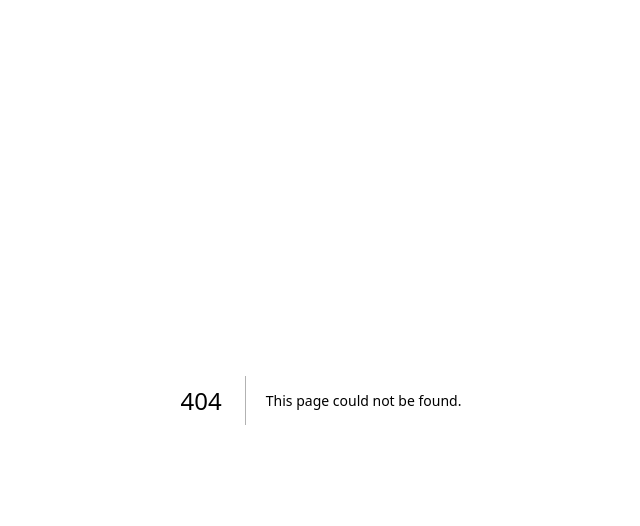
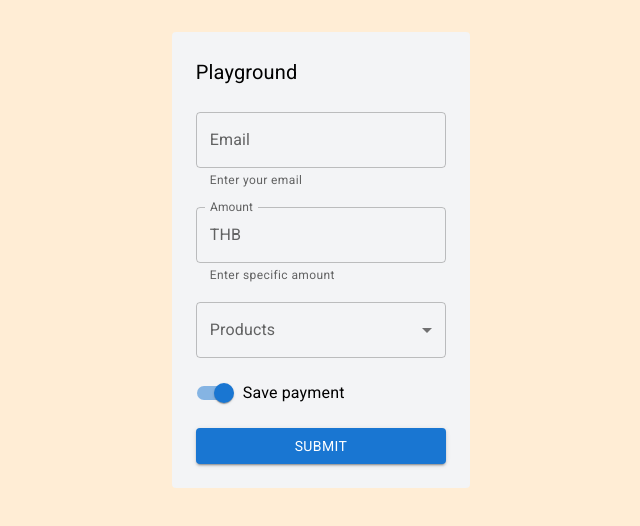
Before and after one commit to rukchatpoomw/first-nextjs, a Next.js app: page /payment in a window 1280 px wide. Before the commit this address had no page. Shown: the top 526 px of the page, without its empty margins (319-959 px from the left). Built offline with nearby package versions, Linux system fonts and the light colour scheme.

Commit message:
Form, Textfield and Select

```diff
--- a/package.json
+++ b/package.json
@@ -16,7 +16,8 @@
     "next": "^14.1.4",
     "react": "^18",
     "react-dom": "^18",
-    "react-loading-skeleton": "^3.4.0"
+    "react-loading-skeleton": "^3.4.0",
+    "zod": "^3.22.4"
   },
   "devDependencies": {
     "@types/node": "^20",
--- a/src/app/globals.css
+++ b/src/app/globals.css
@@ -1,30 +1,6 @@
 @tailwind base;
 @tailwind components;
 @tailwind utilities;
-
-:root {
-  --foreground-rgb: 0, 0, 0;
-  --background-start-rgb: 214, 219, 220;
-  --background-end-rgb: 255, 255, 255;
-}
-
-@media (prefers-color-scheme: dark) {
-  :root {
-    --foreground-rgb: 255, 255, 255;
-    --background-start-rgb: 0, 0, 0;
-    --background-end-rgb: 0, 0, 0;
-  }
-}
-
-body {
-  color: rgb(var(--foreground-rgb));
-  background: linear-gradient(
-      to bottom,
-      transparent,
-      rgb(var(--background-end-rgb))
-    )
-    rgb(var(--background-start-rgb));
-}
 
 @layer utilities {
   .text-balance {
--- a/src/app/layout.tsx
+++ b/src/app/layout.tsx
@@ -15,7 +15,7 @@ export default function RootLayout({
   children: React.ReactNode;
 }>) {
   return (
-    <html lang="en">
+    <html lang="en" className=" bg-orange-100">
       <body className={roboto.className}>{children}</body>
     </html>
   );
--- a/src/app/page.tsx
+++ b/src/app/page.tsx
@@ -1,15 +1,8 @@
 import { Metadata } from "next";
 import Link from "next/link";
-import { redirect, usePathname } from "next/navigation";
 import { env } from "process";
-import {
-  Button,
-  Autocomplete,
-  TextField,
-  ListItemButton,
-  ListItemText,
-} from "@mui/material";
-import ButtonUsage from "@/components/Button";
+import { Box, Button, Container, TextField, Typography } from "@mui/material";
+import { FormEvent } from "react";
 
 export const metadata: Metadata = {
   title: "Next.js",
@@ -40,41 +33,72 @@ type TAddress = {
   geo: any;
 };
 
-export default async function Page() {
-  const data: TUsers[] = await fetch(`${env.NEXT_PUBLIC_API}/users`).then(
-    (res) => res.json()
-  );
+const BoxStyle = {
+  display: "flex",
+  flexDirection: "column",
+  alignItems: "center",
+  justifyItems: "center",
+  gap: 2,
+  my: 4,
+};
+
+export default async function Home() {
+  const data: TUsers[] = await fetch(
+    `${env.NEXT_PUBLIC_EXTERNAL_API}/users`
+  ).then((res) => res.json());
 
   return (
-    <main className="flex flex-col justify-items-center items-center gap-4 p-4">
-      <h1 className=" font-bold text-2xl">Generate Staic Params</h1>
-      <div className="grid gap-4">
+    <Container maxWidth="lg">
+      <Box sx={BoxStyle}>
+        <Typography className=" font-bold text-2xl">
+          Route by Open-API
+        </Typography>
+        <Box sx={BoxStyle}>
           {data.map((user, index) => {
             return (
-            <Link
-              className=" hover:text-red-400"
-              href={`/user/${user.id}`}
-              key={index}
+              <Link href={`/user/${user.id}`} key={index} className=" w-full">
+                <Button
+                  sx={{ ":hover": { background: "red" }, width: "100%" }}
+                  variant="contained"
                 >
-              <Button className="w-full" variant="contained">
                   {user.name}
                 </Button>
               </Link>
             );
           })}
-        <div className="grid gap-4 rounded p-4 bg-slate-200 ">
-          <Link href="/dashboard">
-            <Button className=" bg-orange-400 w-full" variant="contained">
+        </Box>
+      </Box>
+      <Box
+        sx={{
+          ...BoxStyle,
+          backgroundColor: "Background",
+          p: 2,
+          borderRadius: 1,
+        }}
+        component={"form"}
+        noValidate
+      >
+        {/* <Link href="/dashboard" className=" w-full">
+          <Button
+            className="w-full bg-orange-400 hover:bg-orange-700"
+            variant="contained"
+          >
             Dashboard
           </Button>
         </Link>
-          <Link href="/dashboard">
+        <Link href="/blog/1">
           <Button className=" bg-gray-300 w-full" variant="contained">
             Blog
           </Button>
+        </Link> */}
+        {/* <TextField variant="outlined" /> */}
+
+        <Link href="/post/">
+          <Button className=" bg-yellow-700 w-full" variant="contained">
+            Post
+          </Button>
         </Link>
-        </div>
-      </div>
-    </main>
+      </Box>
+    </Container>
   );
 }
--- /dev/null
+++ b/src/app/payment/actions.tsx
@@ -0,0 +1,14 @@
+"use server";
+
+import { redirect } from "next/navigation";
+
+export async function onSubmit(data: any) {
+  // console.log(prev);
+
+  console.log(data);
+  // console.log(formData);
+
+  // ...
+
+  // redirect("/");
+}
--- /dev/null
+++ b/src/app/payment/page.tsx
@@ -0,0 +1,13 @@
+import React from "react";
+import { SubmitButton } from "../../components/SubmitButton";
+import { Form } from "../../components/Form";
+import { Box } from "@mui/material";
+
+// Server Component
+export default async function Home() {
+  return (
+    <Box className="flex items-center justify-center m-8">
+      <Form />
+    </Box>
+  );
+}
--- /dev/null
+++ b/src/app/post/[id]/page.tsx
@@ -0,0 +1,54 @@
+import {
+  Box,
+  Grid,
+  List,
+  ListItem,
+  ListItemText,
+  Paper,
+  Table,
+  TableBody,
+  TableCell,
+  TableContainer,
+  TableHead,
+  TableRow,
+  Typography,
+  styled,
+} from "@mui/material";
+import { env } from "process";
+import { cloneElement, useState } from "react";
+
+type TPost = {
+  [x: string]: any;
+  id: number;
+  title: string;
+  content?: any;
+  published: boolean;
+  authorId: number;
+};
+
+function generate(element: React.ReactElement) {
+  return [0, 1, 2].map((value) =>
+    cloneElement(element, {
+      key: value,
+    })
+  );
+}
+
+// Return a list of `params` to populate the [slug] dynamic segment
+async function generateStaticParams(id: number): Promise<TPost> {
+  console.log(`${env.NEXT_PUBLIC_API}/post/${id}`);
+
+  return await fetch(`${env.NEXT_PUBLIC_API}/post/${id}`).then((res) =>
+    res.json()
+  );
+}
+
+// Multiple versions of this page will be statically generated
+// using the `params` returned by `generateStaticParams`
+export default async function Page({ params }: { params: { id: string } }) {
+  const id = +params.id;
+  const post = await generateStaticParams(id);
+  console.log(post);
+
+  return <Box sx={{ m: 4 }}>{post.title}</Box>;
+}
--- a/src/app/user/[id]/page.tsx
+++ b/src/app/user/[id]/page.tsx
@@ -38,9 +38,7 @@ type TAddress = {
 
 // Return a list of `params` to populate the [slug] dynamic segment
 async function getData(id: string) {
-  const url = `${env.NEXT_PUBLIC_API}/users/${id}`;
-  console.log(url);
-
+  const url = `${env.NEXT_PUBLIC_EXTERNAL_API}/users/${id}`;
   const user: TUsers = await fetch(url).then((res) => res.json());
   return user;
 }
@@ -50,10 +48,8 @@ async function getData(id: string) {
 export default async function Page({ params }: TParams) {
   const { id } = params;
   const data: any = await getData(id);
+  const keys = Object.keys(data);
 
-  console.log("🚀 ~ Page ~ data:", data);
-  const keys = Object.keys(data);
-  console.log("🚀 ~ Page ~ keys:", keys);
   return (
     <div
       style={{
@@ -63,9 +59,11 @@ export default async function Page({ params }: TParams) {
         flexDirection: "column",
       }}
     >
-      {keys.map((key) => {
+      {keys.map((key, index) => {
         return (
-          <span>{typeof data[key] !== "object" ? data[key] : undefined}</span>
+          <span key={index}>
+            {typeof data[key] !== "object" ? data[key] : undefined}
+          </span>
         );
       })}
     </div>
--- /dev/null
+++ b/src/components/Form.tsx
@@ -0,0 +1,61 @@
+"use client";
+
+import {
+  Button,
+  FormControl,
+  FormControlLabel,
+  FormGroup,
+  FormHelperText,
+  InputAdornment,
+  InputLabel,
+  MenuItem,
+  OutlinedInput,
+  Select,
+  Switch,
+  TextField,
+  Typography,
+} from "@mui/material";
+import React from "react";
+import { useFormStatus } from "react-dom";
+import { SubmitButton } from "./SubmitButton";
+import { onSubmit } from "../app/payment/actions";
+import SelectItem from "./SelectItem";
+
+export function Form() {
+  const { pending } = useFormStatus();
+
+  return (
+    <form action={onSubmit}>
+      <FormGroup className="gap-4 bg-gray-100 p-6 rounded">
+        <Typography className="pb-2" variant="h6">
+          Playground
+        </Typography>
+        <TextField
+          helperText="Enter your email"
+          label="Email"
+          variant="outlined"
+          name="text"
+          type="email"
+        />
+        <FormControl>
+          <InputLabel htmlFor="outlined-adornment-amoun">Amount</InputLabel>
+          <OutlinedInput
+            startAdornment={
+              <InputAdornment position="start">THB</InputAdornment>
+            }
+            name="amount"
+            label="Amount"
+          ></OutlinedInput>
+          <FormHelperText>Enter specific amount</FormHelperText>
+        </FormControl>
+        <SelectItem />
+        <FormControlLabel
+          label="Save payment"
+          control={<Switch defaultChecked name="save" />}
+        />
+
+        <SubmitButton />
+      </FormGroup>
+    </form>
+  );
+}
--- /dev/null
+++ b/src/components/SelectItem.tsx
@@ -0,0 +1,33 @@
+import {
+  FormControl,
+  InputLabel,
+  MenuItem,
+  Select,
+  SelectChangeEvent,
+} from "@mui/material";
+import { useState } from "react";
+
+export default function SelectItem() {
+  const [product, setProduct] = useState("");
+  const productList = ["Smartphone", "Laptop", "Headphones", "Smartwatch"];
+
+  function onChange(event: SelectChangeEvent) {
+    setProduct(event.target.value as string);
+  }
+  return (
+    <FormControl fullWidth>
+      <InputLabel> Products </InputLabel>
+
+      <Select
+        label="Products"
+        value={product}
+        onChange={onChange}
+        name="select"
+      >
+        {productList.map((item) => (
+          <MenuItem value={item}>{item}</MenuItem>
+        ))}
+      </Select>
+    </FormControl>
+  );
+}
--- /dev/null
+++ b/src/components/SubmitButton.tsx
@@ -0,0 +1,13 @@
+"use client";
+
+import { Button } from "@mui/material";
+import React from "react";
+import { useFormStatus } from "react-dom";
+
+export function SubmitButton() {
+  return (
+    <Button variant="contained" type="submit">
+      Submit
+    </Button>
+  );
+}
```
Also changed, not shown: 2 other files (tests, documents, lock files or other folders). Lines whose indentation alone changed are shown as unchanged.
